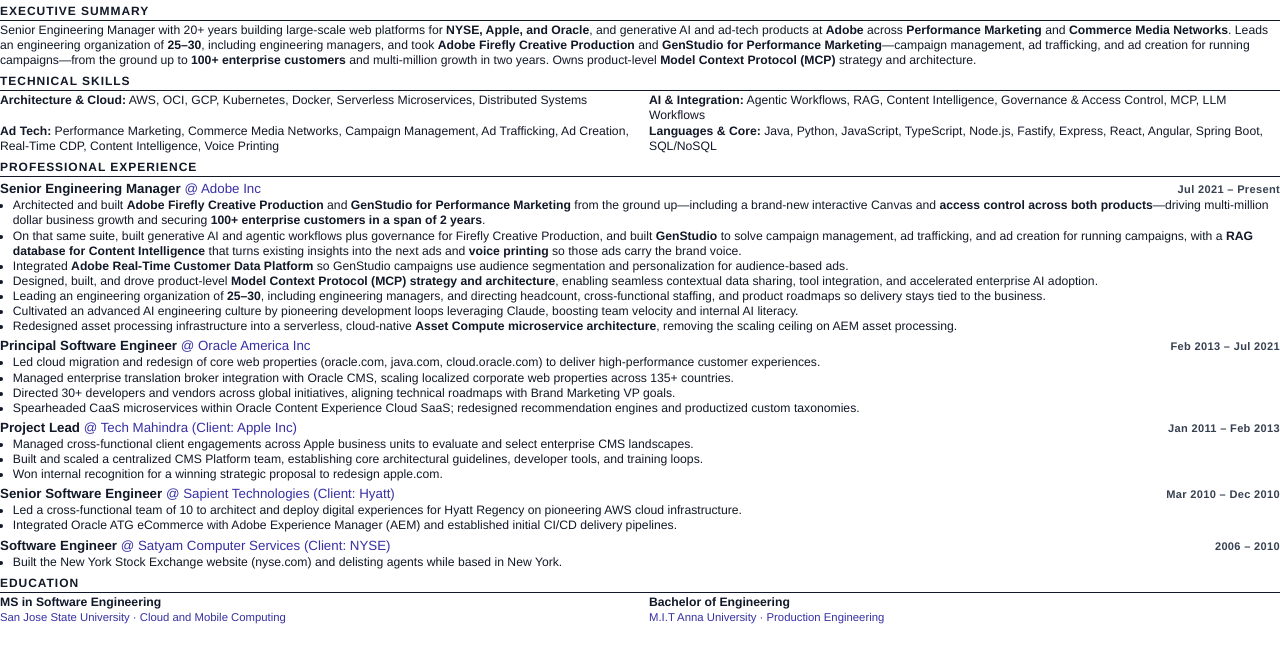
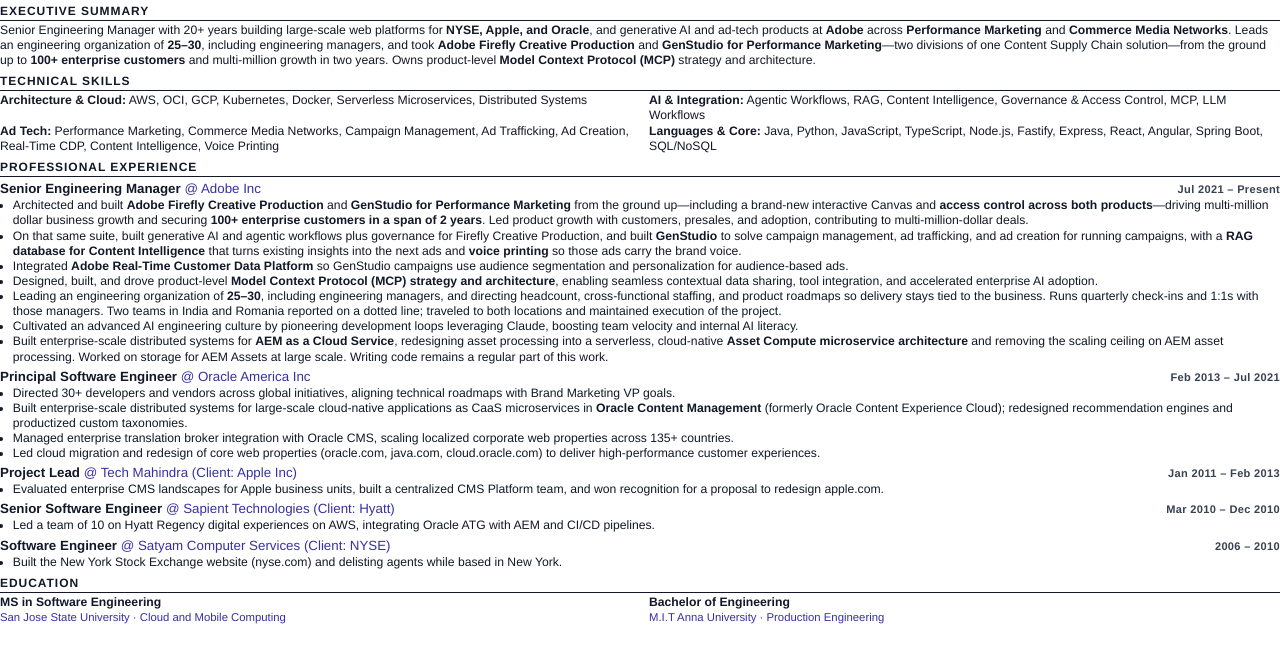
Before and after one commit to sthyagarajan/resume, a plain HTML site: page resume-print.html in a window 1280 px wide. Shown: the part 61-724 px from the top of the page. Drawn offline with Linux system fonts and the light colour scheme.

Commit message:
Surface distributed systems, Content Supply Chain, and leadership scope on the resume.
Put Oracle Content Management and the 30-plus developer leadership ahead of the site migration so the submitted PDF matches the confirmed work.

Co-authored-by: Cursor <cursoragent@cursor.com>

```diff
--- a/resume-print.html
+++ b/resume-print.html
@@ -95,7 +95,7 @@
     </div>
 
     <h2>Executive Summary</h2>
-    <p>Senior Engineering Manager with 20+ years building large-scale web platforms for <strong>NYSE, Apple, and Oracle</strong>, and generative AI and ad-tech products at <strong>Adobe</strong> across <strong>Performance Marketing</strong> and <strong>Commerce Media Networks</strong>. Leads an engineering organization of <strong>25–30</strong>, including engineering managers, and took <strong>Adobe Firefly Creative Production</strong> and <strong>GenStudio for Performance Marketing</strong>—campaign management, ad trafficking, and ad creation for running campaigns—from the ground up to <strong>100+ enterprise customers</strong> and multi-million growth in two years. Owns product-level <strong>Model Context Protocol (MCP)</strong> strategy and architecture.</p>
+    <p>Senior Engineering Manager with 20+ years building large-scale web platforms for <strong>NYSE, Apple, and Oracle</strong>, and generative AI and ad-tech products at <strong>Adobe</strong> across <strong>Performance Marketing</strong> and <strong>Commerce Media Networks</strong>. Leads an engineering organization of <strong>25–30</strong>, including engineering managers, and took <strong>Adobe Firefly Creative Production</strong> and <strong>GenStudio for Performance Marketing</strong>—two divisions of one Content Supply Chain solution—from the ground up to <strong>100+ enterprise customers</strong> and multi-million growth in two years. Owns product-level <strong>Model Context Protocol (MCP)</strong> strategy and architecture.</p>
 
     <h2>Technical Skills</h2>
     <div class="skills">
@@ -113,13 +113,13 @@
             <div class="when">Jul 2021 – Present</div>
         </div>
         <ul>
-            <li>Architected and built <strong>Adobe Firefly Creative Production</strong> and <strong>GenStudio for Performance Marketing</strong> from the ground up—including a brand-new interactive Canvas and <strong>access control across both products</strong>—driving multi-million dollar business growth and securing <strong>100+ enterprise customers in a span of 2 years</strong>.</li>
+            <li>Architected and built <strong>Adobe Firefly Creative Production</strong> and <strong>GenStudio for Performance Marketing</strong> from the ground up—including a brand-new interactive Canvas and <strong>access control across both products</strong>—driving multi-million dollar business growth and securing <strong>100+ enterprise customers in a span of 2 years</strong>. Led product growth with customers, presales, and adoption, contributing to multi-million-dollar deals.</li>
             <li>On that same suite, built generative AI and agentic workflows plus governance for Firefly Creative Production, and built <strong>GenStudio</strong> to solve campaign management, ad trafficking, and ad creation for running campaigns, with a <strong>RAG database for Content Intelligence</strong> that turns existing insights into the next ads and <strong>voice printing</strong> so those ads carry the brand voice.</li>
             <li>Integrated <strong>Adobe Real-Time Customer Data Platform</strong> so GenStudio campaigns use audience segmentation and personalization for audience-based ads.</li>
             <li>Designed, built, and drove product-level <strong>Model Context Protocol (MCP) strategy and architecture</strong>, enabling seamless contextual data sharing, tool integration, and accelerated enterprise AI adoption.</li>
-            <li>Leading an engineering organization of <strong>25–30</strong>, including engineering managers, and directing headcount, cross-functional staffing, and product roadmaps so delivery stays tied to the business.</li>
+            <li>Leading an engineering organization of <strong>25–30</strong>, including engineering managers, and directing headcount, cross-functional staffing, and product roadmaps so delivery stays tied to the business. Runs quarterly check-ins and 1:1s with those managers. Two teams in India and Romania reported on a dotted line; traveled to both locations and maintained execution of the project.</li>
             <li>Cultivated an advanced AI engineering culture by pioneering development loops leveraging Claude, boosting team velocity and internal AI literacy.</li>
-            <li>Redesigned asset processing infrastructure into a serverless, cloud-native <strong>Asset Compute microservice architecture</strong>, removing the scaling ceiling on AEM asset processing.</li>
+            <li>Built enterprise-scale distributed systems for <strong>AEM as a Cloud Service</strong>, redesigning asset processing into a serverless, cloud-native <strong>Asset Compute microservice architecture</strong> and removing the scaling ceiling on AEM asset processing. Worked on storage for AEM Assets at large scale. Writing code remains a regular part of this work.</li>
         </ul>
     </div>
 
@@ -129,10 +129,10 @@
             <div class="when">Feb 2013 – Jul 2021</div>
         </div>
         <ul>
+            <li>Directed 30+ developers and vendors across global initiatives, aligning technical roadmaps with Brand Marketing VP goals.</li>
+            <li>Built enterprise-scale distributed systems for large-scale cloud-native applications as CaaS microservices in <strong>Oracle Content Management</strong> (formerly Oracle Content Experience Cloud); redesigned recommendation engines and productized custom taxonomies.</li>
+            <li>Managed enterprise translation broker integration with Oracle CMS, scaling localized corporate web properties across 135+ countries.</li>
             <li>Led cloud migration and redesign of core web properties (oracle.com, java.com, cloud.oracle.com) to deliver high-performance customer experiences.</li>
-            <li>Managed enterprise translation broker integration with Oracle CMS, scaling localized corporate web properties across 135+ countries.</li>
-            <li>Directed 30+ developers and vendors across global initiatives, aligning technical roadmaps with Brand Marketing VP goals.</li>
-            <li>Spearheaded CaaS microservices within Oracle Content Experience Cloud SaaS; redesigned recommendation engines and productized custom taxonomies.</li>
         </ul>
     </div>
 
@@ -142,9 +142,7 @@
             <div class="when">Jan 2011 – Feb 2013</div>
         </div>
         <ul>
-            <li>Managed cross-functional client engagements across Apple business units to evaluate and select enterprise CMS landscapes.</li>
-            <li>Built and scaled a centralized CMS Platform team, establishing core architectural guidelines, developer tools, and training loops.</li>
-            <li>Won internal recognition for a winning strategic proposal to redesign apple.com.</li>
+            <li>Evaluated enterprise CMS landscapes for Apple business units, built a centralized CMS Platform team, and won recognition for a proposal to redesign apple.com.</li>
         </ul>
     </div>
 
@@ -154,8 +152,7 @@
             <div class="when">Mar 2010 – Dec 2010</div>
         </div>
         <ul>
-            <li>Led a cross-functional team of 10 to architect and deploy digital experiences for Hyatt Regency on pioneering AWS cloud infrastructure.</li>
-            <li>Integrated Oracle ATG eCommerce with Adobe Experience Manager (AEM) and established initial CI/CD delivery pipelines.</li>
+            <li>Led a team of 10 on Hyatt Regency digital experiences on AWS, integrating Oracle ATG with AEM and CI/CD pipelines.</li>
         </ul>
     </div>
 
```
Also changed, not shown: index.html (+9 -12 lines), 1 other file.
